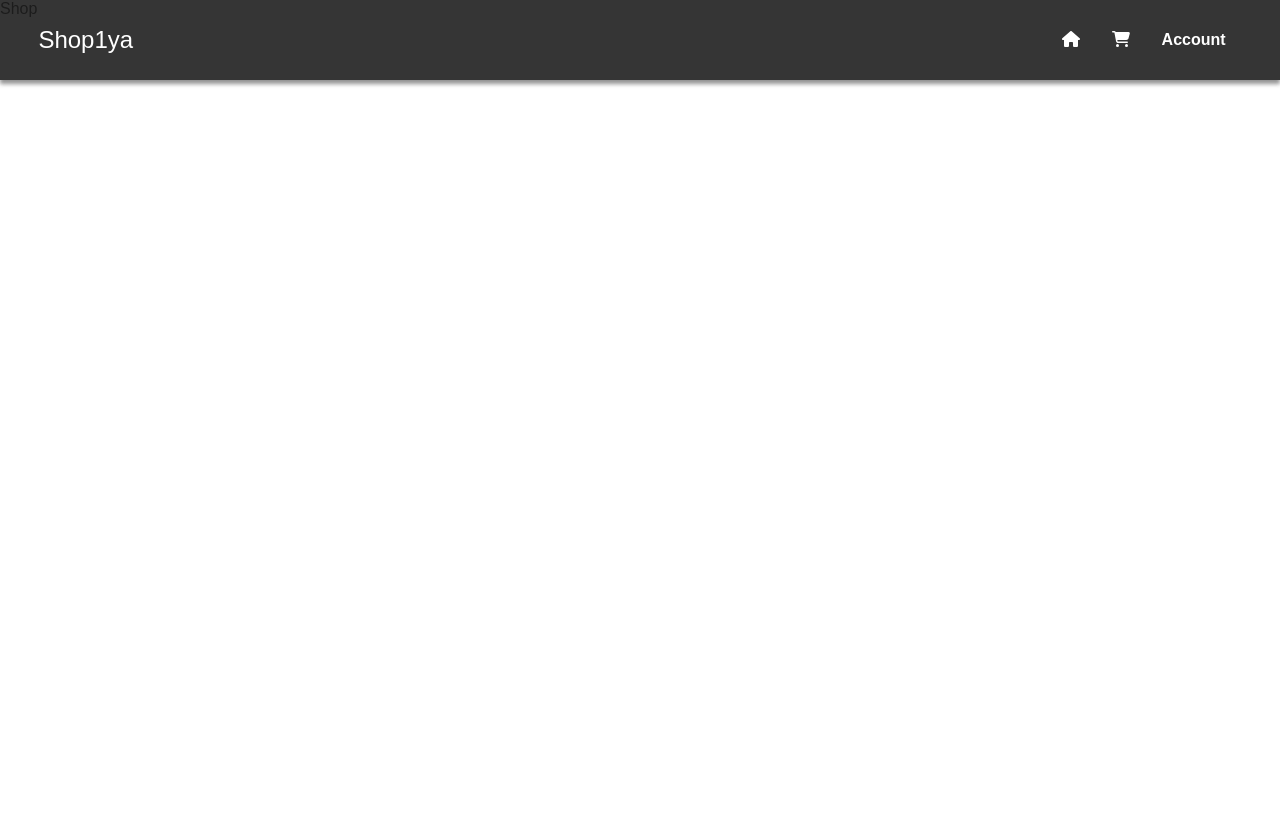
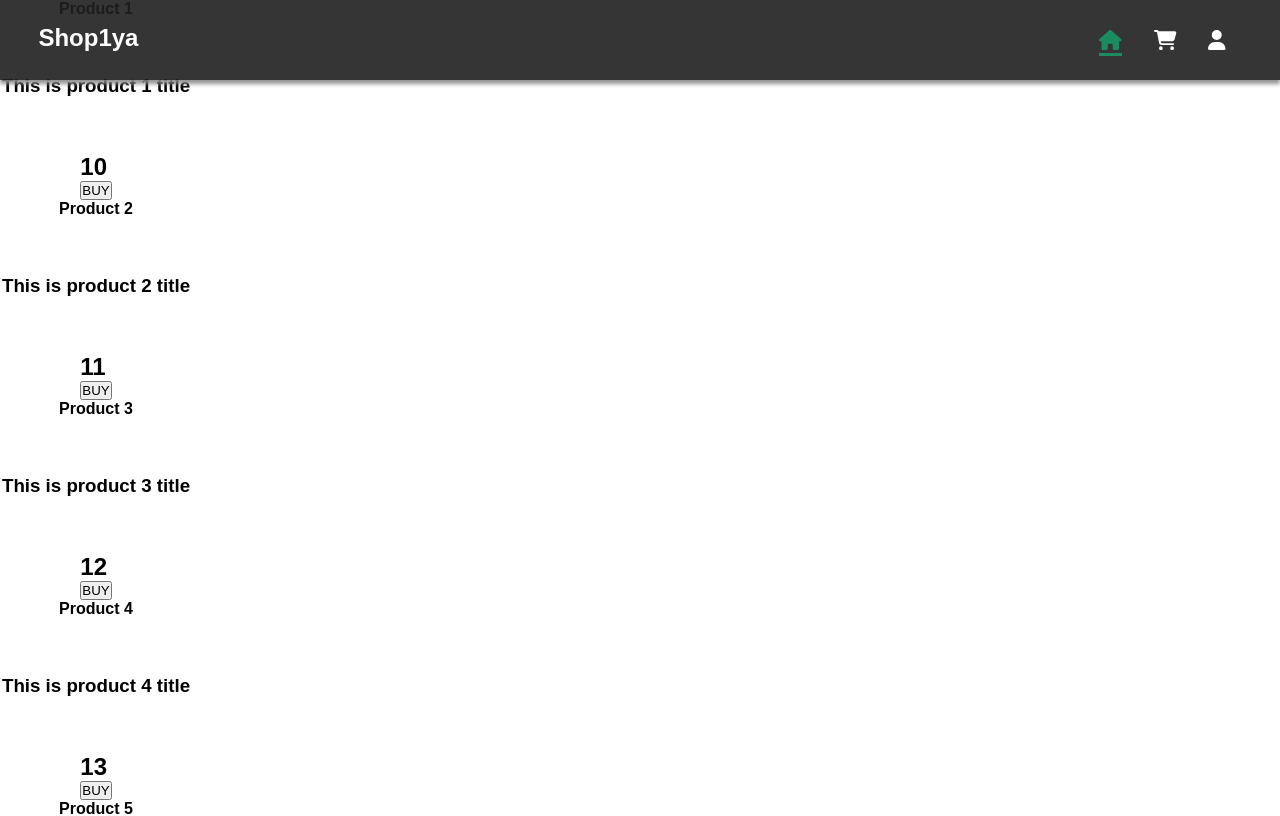
Before and after one commit to vanjaandrejic/shop1ya, a React (Vite) app: page / in a window 1280 px wide. Shown: the top 816 px of the page. Built offline with nearby package versions, Linux system fonts and the light colour scheme.

Commit message:
generated product list

```diff
--- a/src/components/Cart/Cart.module.css
+++ b/src/components/Cart/Cart.module.css
@@ -1,4 +1,6 @@
 .main {
     background-color: aquamarine;
     height: 120vh;
+    width: 85vw;
+    margin: auto;
 }
--- a/src/components/Layout/Navigation.jsx
+++ b/src/components/Layout/Navigation.jsx
@@ -2,26 +2,49 @@ import React from "react";
 import classes from "./Navigation.module.css";
 import { NavLink } from "react-router-dom";
 import { FontAwesomeIcon } from "@fortawesome/react-fontawesome";
-import { faCartShopping, faHomeAlt } from "@fortawesome/free-solid-svg-icons";
+import {
+  faCartShopping,
+  faHomeAlt,
+  faUser,
+} from "@fortawesome/free-solid-svg-icons";
 
 const Navigation = () => {
   return (
     <header className={classes.header}>
-      <div className={classes.logo}>Shop1ya</div>
+      <NavLink to="/" className={classes.logo}>
+        Shop1ya
+      </NavLink>
       <nav>
         <ul>
           <li>
-            <NavLink to="/">
-              <FontAwesomeIcon icon={faHomeAlt} />
+            <NavLink
+              to="/"
+              className={({ isActive }) =>
+                isActive ? classes.active : undefined
+              }
+            >
+              <FontAwesomeIcon icon={faHomeAlt} size="lg"/>
             </NavLink>
           </li>
           <li>
-            <NavLink to="/cart">
-              <FontAwesomeIcon icon={faCartShopping} />
+            <NavLink
+              to="/cart"
+              className={({ isActive }) =>
+                isActive ? classes.active : undefined
+              }
+            >
+              <FontAwesomeIcon icon={faCartShopping} size="lg"/>
             </NavLink>
           </li>
           <li>
-            <NavLink to="/auth">Account</NavLink>
+            <NavLink
+              to="/auth"
+              className={({ isActive }) =>
+                isActive ? classes.active : undefined
+              }
+            >
+              <FontAwesomeIcon icon={faUser} size="lg"/>
+            </NavLink>
           </li>
         </ul>
       </nav>
--- a/src/components/Layout/Navigation.module.css
+++ b/src/components/Layout/Navigation.module.css
@@ -18,8 +18,6 @@
 
 .header ul {
   list-style: none;
-  margin: 0;
-  padding: 0;
   display: flex;
   align-items: baseline;
 }
@@ -30,6 +28,15 @@
 
 .header a {
   text-decoration: none;
-  color: white;
+  color: #ffffff;
   font-weight: bold;
+  padding-bottom: 4px;
 }
+
+.header a:active,
+.header a:hover,
+.header a.active {
+  color: rgb(0, 128, 79);
+  transition: all 0.2s ease-in-out;
+  border-bottom: 3px solid rgb(0, 128, 79);
+}
--- /dev/null
+++ b/src/components/Shop/Product.jsx
@@ -0,0 +1,21 @@
+import React from "react";
+import classes from "./Product.module.css";
+
+const Product = (props) => {
+  return (
+    <div className={classes.card}>
+      <div className="title">
+        <h4>{props.name}</h4>
+      </div>
+      <div className="desc">
+        <h3>{props.title}</h3>
+      </div>
+      <div className="controls">
+        <h2>{props.price}</h2>
+        <button>BUY</button>
+      </div>
+    </div>
+  );
+};
+
+export default Product;
--- /dev/null
+++ b/src/components/Shop/Product.module.css
@@ -0,0 +1,8 @@
+.card {
+  display: flex;
+  flex-direction: column;
+  align-items: center;
+  justify-content: space-between;
+  width: 15vw;
+  height: 25vh;
+}
--- /dev/null
+++ b/src/components/Shop/ProductList.jsx
@@ -0,0 +1,26 @@
+import React from 'react'
+import Product from './Product'
+
+const DUMMY_DATA = [
+    {id: 1, name: 'Product 1', title: 'This is product 1 title', price: 10.00},
+    {id: 2, name: 'Product 2', title: 'This is product 2 title', price: 11.00},
+    {id: 3, name: 'Product 3', title: 'This is product 3 title', price: 12.00},
+    {id: 4, name: 'Product 4', title: 'This is product 4 title', price: 13.00},
+    {id: 5, name: 'Product 5', title: 'This is product 5 title', price: 14.00},
+    {id: 6, name: 'Product 6', title: 'This is product 6 title', price: 15.00}
+];
+
+const ProductList = () => {
+
+    const productList = DUMMY_DATA.map((product) => (
+        <Product key={product.id} name={product.name} title={product.title} price={product.price} />
+    ))
+
+  return (
+    <div>
+        {productList}
+    </div>
+  )
+}
+
+export default ProductList
--- a/src/components/Shop/Shop.jsx
+++ b/src/components/Shop/Shop.jsx
@@ -1,7 +1,12 @@
 import React from "react";
+import ProductList from "./ProductList";
 
 const Shop = () => {
-  return <div>Shop</div>;
+  return (
+    <>
+      <ProductList />
+    </>
+  );
 };
 
 export default Shop;
```
